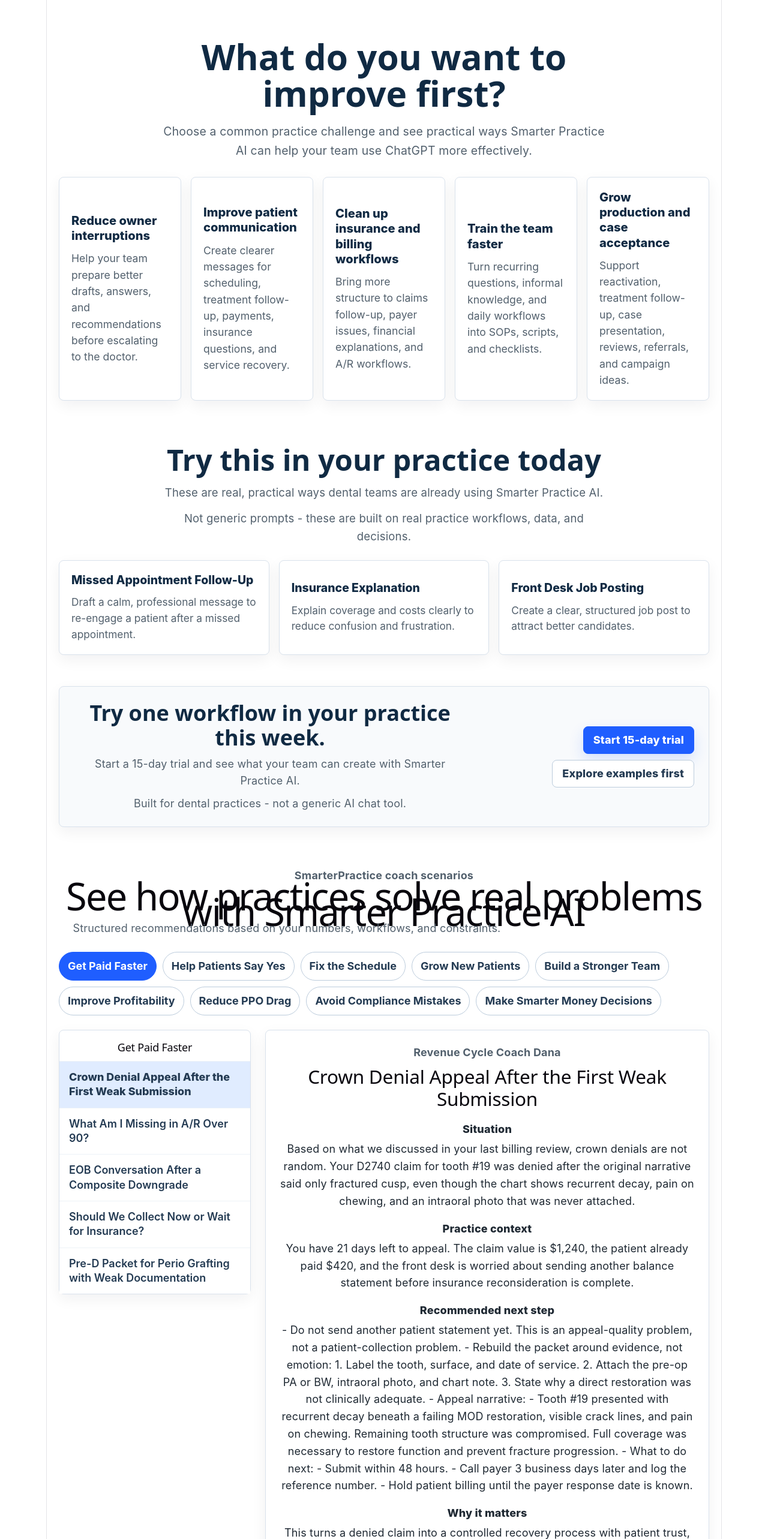
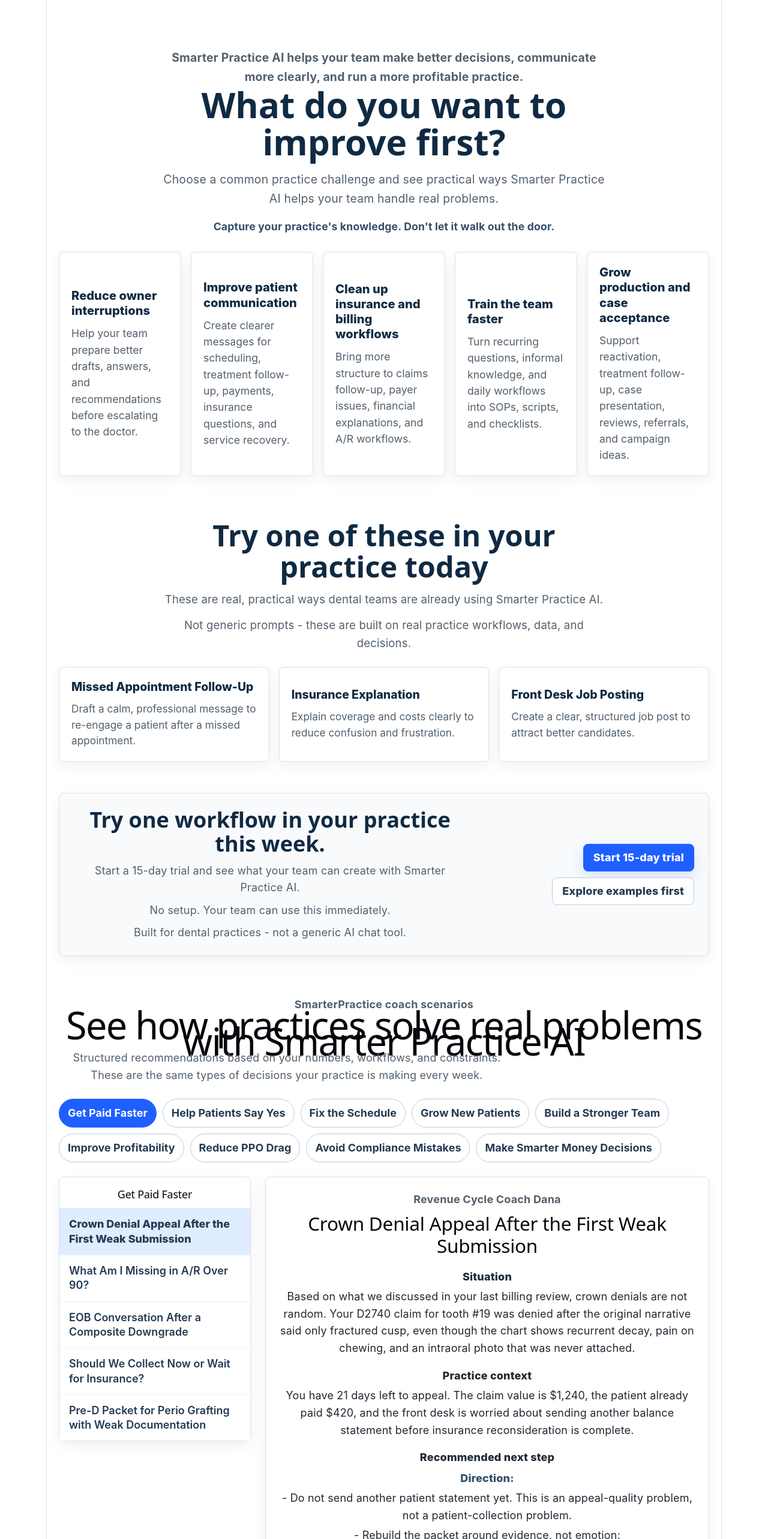
Before and after one commit to jeremyphelps-SP/smarterpractice-site, a React (Vite) app: page / in a window 1280 px wide. Shown: the top 2566 px of the page at 60% size. Built offline with nearby package versions, Linux system fonts and the light colour scheme.

Commit message:
Homepage clarity and positioning improvements

```diff
--- a/src/App.jsx
+++ b/src/App.jsx
@@ -1,7 +1,6 @@
 import { useRef, useState } from "react";
 import CoachScenarioMatrix from "./components/CoachScenarioMatrix";
 import AIImageStudio from "./components/AIImageStudio";
-import DecisionExamplesSection from "./components/DecisionExamplesSection";
 import QuickWinsSection from "./components/QuickWinsSection";
 import StartHereSection from "./components/StartHereSection";
 import TrialCTA from "./components/TrialCTA";
@@ -48,7 +47,6 @@
           selectedQuickWin={selectedQuickWin}
         />
       </div>
-      <DecisionExamplesSection />
       <AIImageStudio />
     </>
   );
--- a/src/components/AIImageStudio.jsx
+++ b/src/components/AIImageStudio.jsx
@@ -40,6 +40,16 @@
       <div className="ai-studio__intro">
         <p className="ai-studio__eyebrow">CASE ACCEPTANCE VISUALS</p>
         <div className="ai-studio__heading-group">
+          <p
+            style={{
+              margin: "0 0 10px",
+              color: "#52606d",
+              fontSize: "0.95rem",
+              fontWeight: 800,
+            }}
+          >
+            Another way Smarter Practice AI helps your team:
+          </p>
           <h2 id="ai-studio-title">AI Image Studio for Case Acceptance</h2>
           <p className="ai-studio__subheadline">
             Turn authorized patient photos into personalized treatment
--- a/src/components/CoachScenarioMatrix.jsx
+++ b/src/components/CoachScenarioMatrix.jsx
@@ -69,6 +69,57 @@
     .trim();
 }
 
+function getRecommendationSections(scenario) {
+  const lines = getRecommendedNextStep(scenario)
+    .split("\n")
+    .map((line) => line.trimEnd())
+    .filter(Boolean);
+  const sections = [{ label: "Direction", lines: [] }];
+
+  const sectionForLine = (line) => {
+    const normalized = line.replace(/^-\s*/, "").trim();
+
+    if (/^(call script|suggested language|appeal narrative|patient letter|payer call question|safe text examples):/i.test(normalized)) {
+      return "Script";
+    }
+
+    if (/^(if patient|if the patient|if allowed|if denied|if not|if .*hesitates)/i.test(normalized)) {
+      return "If patient hesitates";
+    }
+
+    if (/^(what to do next|next steps|measure|dashboard|test metrics|30-day test|new work order|call order|attach):/i.test(normalized)) {
+      return "Next steps";
+    }
+
+    return null;
+  };
+
+  const getSection = (label) => {
+    let section = sections.find((item) => item.label === label);
+    if (!section) {
+      section = { label, lines: [] };
+      sections.push(section);
+    }
+    return section;
+  };
+
+  lines.forEach((line) => {
+    const nextLabel = sectionForLine(line);
+    if (nextLabel) {
+      const cleanedLine = line.replace(/^-\s*/, "").replace(/^[^:]+:\s*/, "");
+      if (cleanedLine) {
+        getSection(nextLabel).lines.push(cleanedLine);
+      }
+      return;
+    }
+
+    const section = sections[sections.length - 1];
+    section.lines.push(line);
+  });
+
+  return sections.filter((section) => section.lines.length);
+}
+
 export default function CoachScenarioMatrix({
   selectedChallenge = null,
   selectedQuickWin = null,
@@ -104,9 +155,9 @@
   const selectedScenario =
     selectedScenarios.find((scenario) => scenario.id === selectedScenarioId) ||
     selectedScenarios[0];
-  const recommendedNextStep = selectedScenario
-    ? getRecommendedNextStep(selectedScenario)
-    : "";
+  const recommendationSections = selectedScenario
+    ? getRecommendationSections(selectedScenario)
+    : [];
   const selectedChallengeLabel = selectedChallenge
     ? challengeLabels[selectedChallenge]
     : "";
@@ -174,6 +225,10 @@
         <p style={{ maxWidth: "760px", lineHeight: 1.65, color: "#52606d" }}>
           Structured recommendations based on your numbers, workflows, and
           constraints.
+        </p>
+        <p style={{ maxWidth: "760px", lineHeight: 1.65, color: "#52606d" }}>
+          These are the same types of decisions your practice is making every
+          week.
         </p>
         {selectedChallengeLabel && (
           <p
@@ -281,8 +336,40 @@
               </div>
               <div>
                 <dt style={{ fontWeight: 800 }}>Recommended next step</dt>
-                <dd style={{ margin: "6px 0 0", lineHeight: 1.6 }}>
-                  {recommendedNextStep}
+                <dd
+                  style={{
+                    display: "grid",
+                    gap: "12px",
+                    margin: "8px 0 0",
+                    lineHeight: 1.6,
+                  }}
+                >
+                  {recommendationSections.map((section) => (
+                    <div key={section.label}>
+                      <p
+                        style={{
+                          margin: "0 0 4px",
+                          color: "#334e68",
+                          fontWeight: 800,
+                        }}
+                      >
+                        {section.label}:
+                      </p>
+                      <div
+                        style={{
+                          display: "grid",
+                          gap: "4px",
+                          whiteSpace: "pre-wrap",
+                        }}
+                      >
+                        {section.lines.map((line) => (
+                          <p key={line} style={{ margin: 0 }}>
+                            {line}
+                          </p>
+                        ))}
+                      </div>
+                    </div>
+                  ))}
                 </dd>
               </div>
               <div>
--- a/src/components/QuickWinsSection.jsx
+++ b/src/components/QuickWinsSection.jsx
@@ -264,7 +264,9 @@
     <section className="quick-wins" aria-labelledby="quick-wins-title">
       <div className="quick-wins__inner">
         <div className="quick-wins__header">
-          <h2 id="quick-wins-title">Try this in your practice today</h2>
+          <h2 id="quick-wins-title">
+            Try one of these in your practice today
+          </h2>
           <p>
             These are real, practical ways dental teams are already using
             Smarter Practice AI.
--- a/src/components/StartHereSection.css
+++ b/src/components/StartHereSection.css
@@ -18,6 +18,14 @@
   text-align: center;
 }
 
+.start-here__positioning {
+  margin: 0 0 14px;
+  color: #334e68;
+  font-size: 1.02rem;
+  font-weight: 700;
+  line-height: 1.55;
+}
+
 .start-here__header h2 {
   margin: 0;
   color: #102a43;
@@ -32,6 +40,12 @@
   color: #52606d;
   font-size: 1.08rem;
   line-height: 1.65;
+}
+
+.start-here__header .start-here__training-note {
+  color: #334e68;
+  font-size: 0.98rem;
+  font-weight: 700;
 }
 
 .start-here__cards {
--- a/src/components/StartHereSection.jsx
+++ b/src/components/StartHereSection.jsx
@@ -38,10 +38,17 @@
     <section className="start-here" aria-labelledby="start-here-title">
       <div className="start-here__inner">
         <div className="start-here__header">
+          <p className="start-here__positioning">
+            Smarter Practice AI helps your team make better decisions,
+            communicate more clearly, and run a more profitable practice.
+          </p>
           <h2 id="start-here-title">What do you want to improve first?</h2>
           <p>
             Choose a common practice challenge and see practical ways Smarter
-            Practice AI can help your team use ChatGPT more effectively.
+            Practice AI helps your team handle real problems.
+          </p>
+          <p className="start-here__training-note">
+            Capture your practice's knowledge. Don't let it walk out the door.
           </p>
         </div>
 
--- a/src/components/TrialCTA.jsx
+++ b/src/components/TrialCTA.jsx
@@ -24,6 +24,7 @@
             Start a 15-day trial and see what your team can create with Smarter
             Practice AI.
           </p>
+          <p>No setup. Your team can use this immediately.</p>
           <p className="trial-cta__differentiator">
             Built for dental practices - not a generic AI chat tool.
           </p>
```
